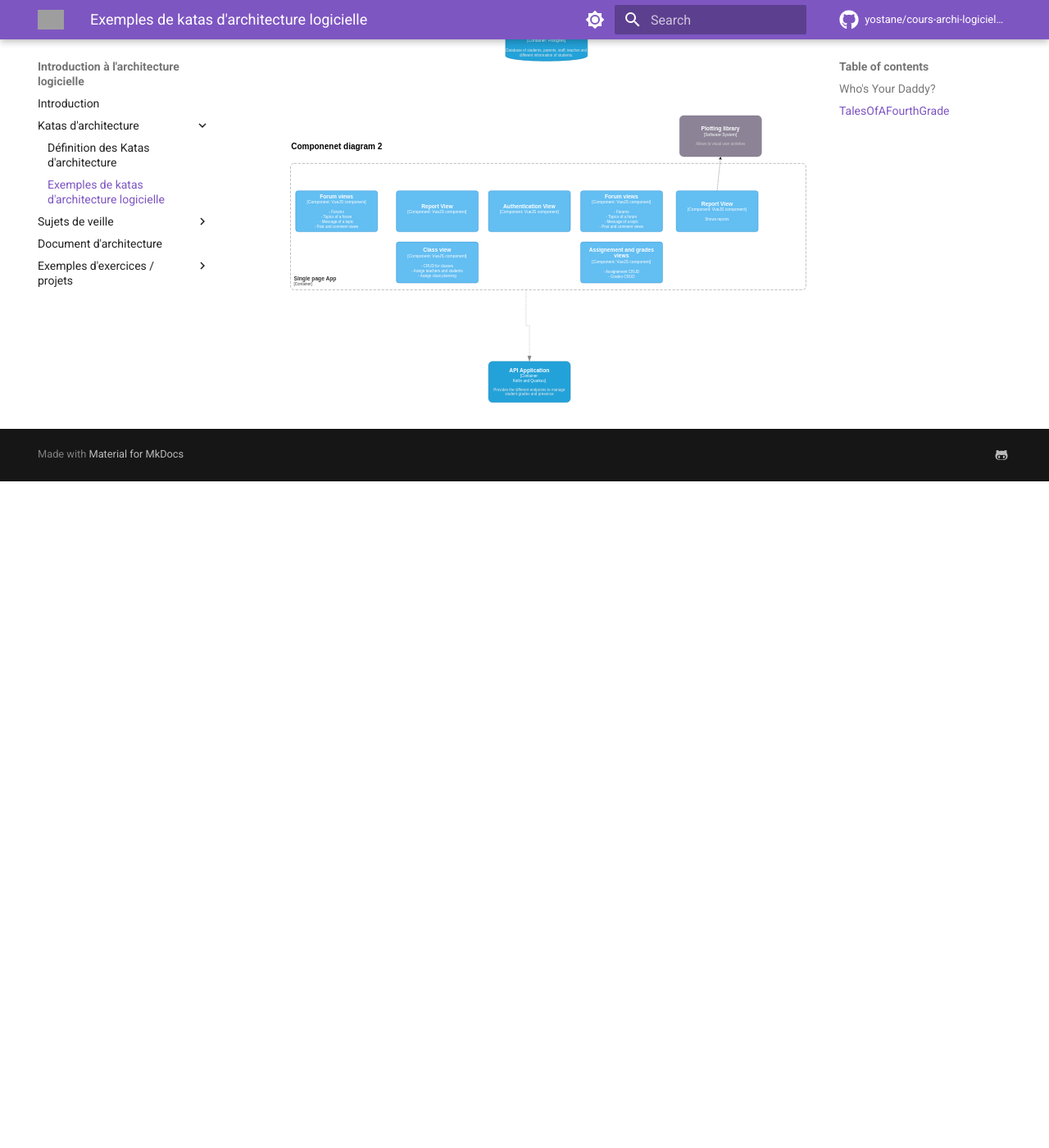
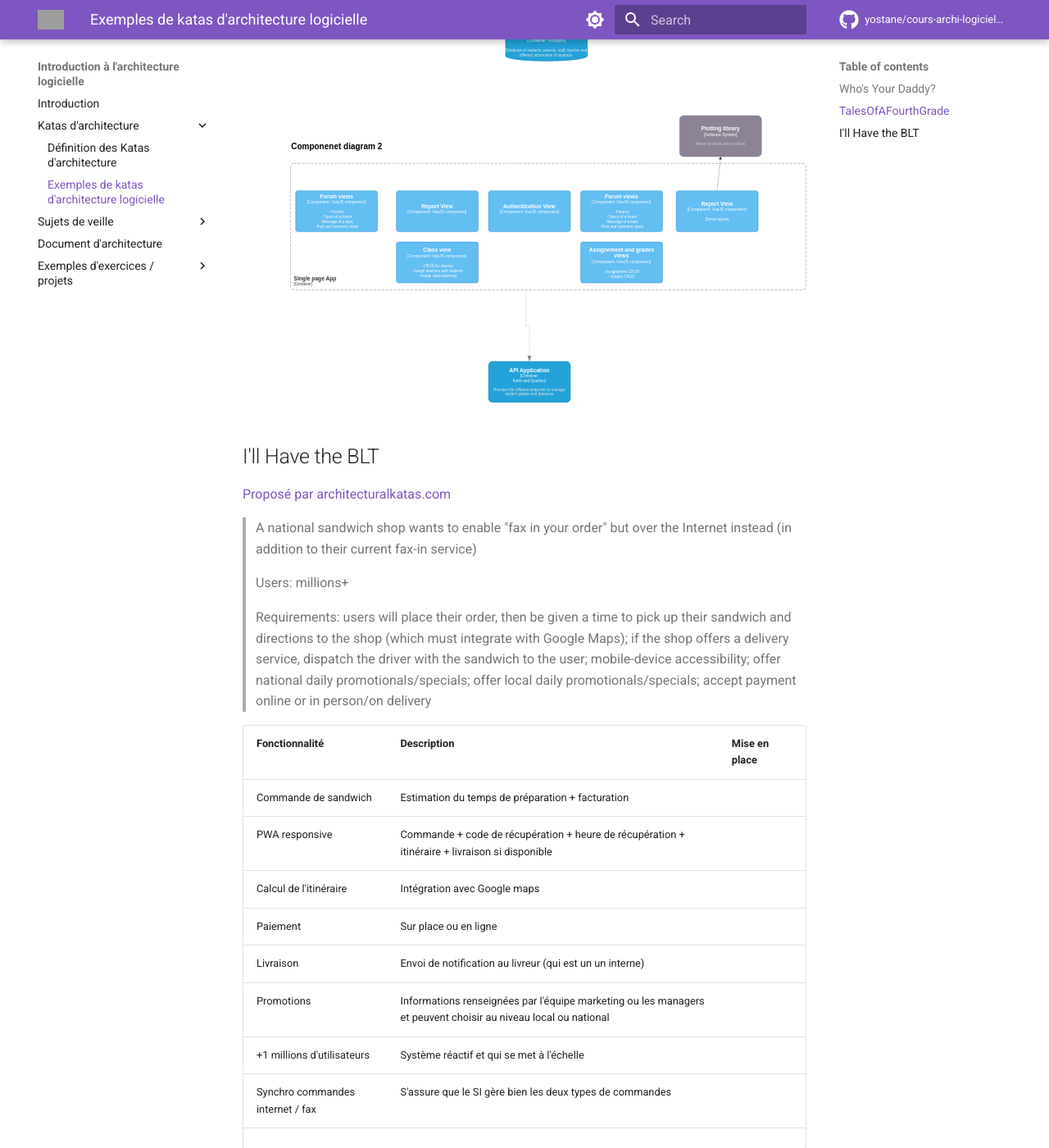
Before and after one commit to yostane/cours-archi-logicielle, an MkDocs documentation site: the page built from docs/kata-examples.md, in a window 1280 px wide and 1400 px high, scrolled down 3147 px. Shown: the whole window at 82% size. Built offline with MkDocs 1.6.1 and Material for MkDocs 9.7.7, drawn with Linux system fonts in a browser that asks for light colours; comment, search, counter and statistics services are not loaded; before the commit the page ends 3734 px from its top, so only the background shows below that; grey boxes are pictures that could not be loaded.

Commit message:
Add new kata example for "I'll Have the BLT" with detailed requirements and features

```diff
--- a/docs/kata-examples.md
+++ b/docs/kata-examples.md
@@ -31,3 +31,25 @@
 > Users: faculty, staff and student parents
 
 ![TalesOfAFourthGrade](./img/TalesOfAFourthGrade.drawio.svg)
+
+## I'll Have the BLT
+
+[Proposé par architecturalkatas.com](https://www.architecturalkatas.com/kata.html?kata=BLT.json)
+
+> A national sandwich shop wants to enable "fax in your order" but over the Internet instead (in addition to their current fax-in service)
+
+> Users: millions+
+
+> Requirements: users will place their order, then be given a time to pick up their sandwich and directions to the shop (which must integrate with Google Maps); if the shop offers a delivery service, dispatch the driver with the sandwich to the user; mobile-device accessibility; offer national daily promotionals/specials; offer local daily promotionals/specials; accept payment online or in person/on delivery
+
+| **Fonctionnalité**               | **Description**                                                                                                | **Mise en place** |
+| -------------------------------- | -------------------------------------------------------------------------------------------------------------- | ----------------- |
+| Commande de sandwich             | Estimation du temps de préparation + facturation                                                               |                   |
+| PWA responsive                   | Commande + code de récupération + heure de récupération + itinéraire + livraison si disponible                 |                   |
+| Calcul de l'itinéraire           | Intégration avec Google maps                                                                                   |                   |
+| Paiement                         | Sur place ou en ligne                                                                                          |                   |
+| Livraison                        | Envoi de notification au livreur (qui est un un interne)                                                       |                   |
+| Promotions                       | Informations renseignées par l'équipe marketing ou les managers et peuvent choisir au niveau local ou national |                   |
+| +1 millions d'utilisateurs       | Système réactif et qui se met à l'échelle                                                                      |                   |
+| Synchro commandes internet / fax | S'assure que le SI gère bien les deux types de commandes                                                       |                   |
+|                                  |                                                                                                                |                   |
```
Also changed, not shown: docs/img/blt.drawio.svg (added).
